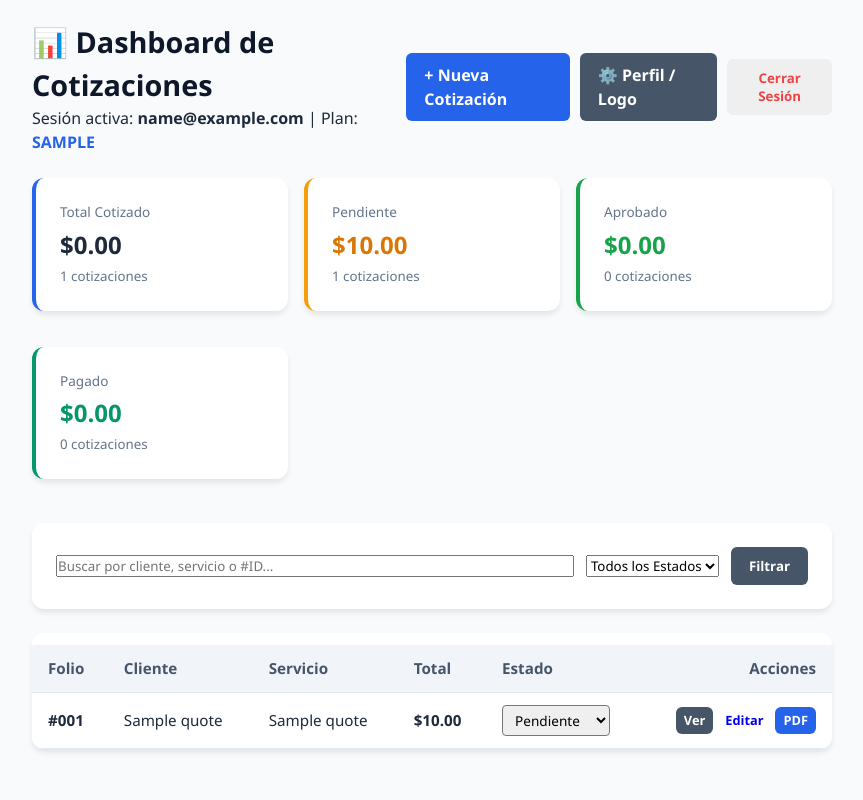
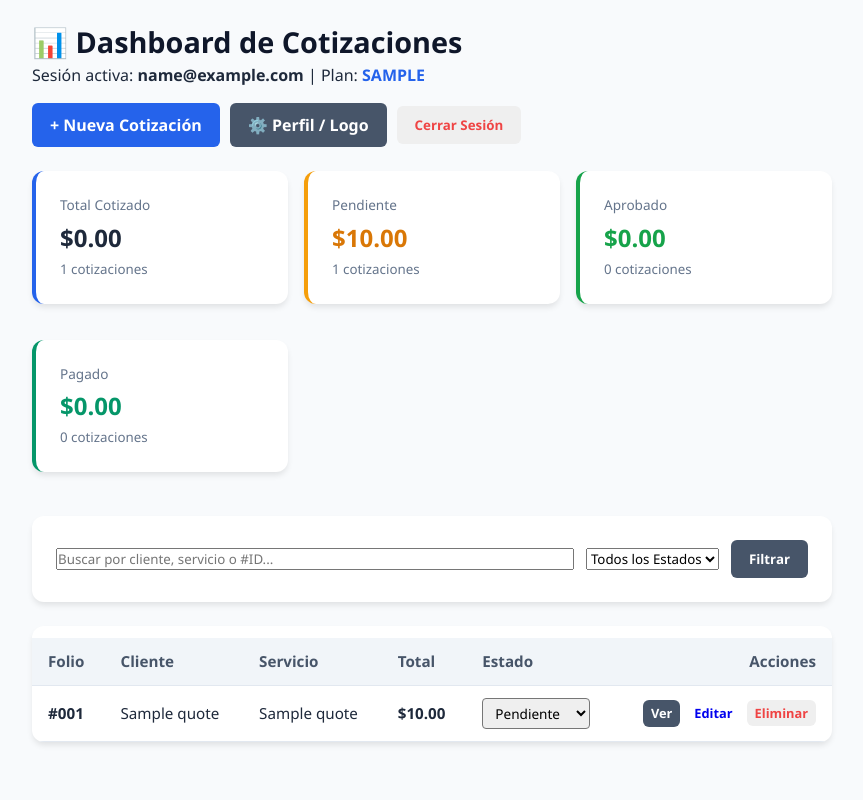
Before and after one commit to owenvaldez46-dot/QuoteFlow, a FastAPI app: page /dashboard in a window 1280 px wide. Shown: the whole page, without its empty margins (208-1071 px from the left). Run offline with FastAPI, Linux system fonts and the light colour scheme; the visitor is signed in with stand-in values (Sample User, id 1); tables that the repository leaves empty hold one stand-in row (values such as "Sample post").

Commit message:
Refactor dashboard layout and styles for responsiveness
Updated the dashboard layout with a new header structure and improved styles for better responsiveness. Added action buttons and improved the display of quotes.

```diff
--- a/templates/dashboard.html
+++ b/templates/dashboard.html
@@ -5,10 +5,52 @@
     <meta name="viewport" content="width=device-width, initial-scale=1.0">
     <title>Dashboard | QuoteFlow</title>
     <link rel="stylesheet" href="/static/style.css">
+    <style>
+        .header-nav {
+            display: flex;
+            justify-content: space-between;
+            align-items: center;
+            flex-wrap: wrap;
+            gap: 16px;
+            margin-bottom: 24px;
+        }
+        .header-actions {
+            display: flex;
+            gap: 10px;
+            align-items: center;
+            flex-wrap: wrap;
+        }
+        .actions-cell {
+            display: flex;
+            gap: 6px;
+            justify-content: flex-end;
+            align-items: center;
+        }
+        @media (max-width: 768px) {
+            .header-nav {
+                flex-direction: column;
+                align-items: flex-start;
+            }
+            .header-actions {
+                width: 100%;
+                justify-content: flex-start;
+            }
+            .header-actions a, .header-actions form, .header-actions button {
+                flex: 1;
+                text-align: center;
+            }
+            .table-responsive {
+                border: 0;
+            }
+            .table-responsive table {
+                min-width: 600px;
+            }
+        }
+    </style>
 </head>
 <body>
     <div class="container">
-        <header class="header">
+        <header class="header header-nav">
             <div>
                 <h1>📊 Dashboard de Cotizaciones</h1>
                 <p>Sesión activa: <strong>{{ user.email }}</strong> | Plan:
@@ -19,7 +61,7 @@
                     {% endif %}
                 </p>
             </div>
-            <div style="display: flex; gap: 10px; align-items: center;">
+            <div class="header-actions">
                 <a href="/" class="btn btn-primary">+ Nueva Cotización</a>
                 <a href="/settings" class="btn btn-secondary">⚙️ Perfil / Logo</a>
                 {% if user.plan == 'free' %}
@@ -27,7 +69,7 @@
                 {% endif %}
                 <form action="/logout" method="POST" style="margin: 0;">
                     <input type="hidden" name="csrf_token" value="{{ csrf_token }}">
-                    <button type="submit" class="btn btn-outline" style="color: #ef4444; border-color: #ef4444;">Cerrar Sesión</button>
+                    <button type="submit" class="btn btn-outline" style="color: #ef4444; border-color: #ef4444; width: 100%;">Cerrar Sesión</button>
                 </form>
             </div>
         </header>
@@ -82,7 +124,7 @@
             {% endif %}
         </form>
 
-        <div class="card" style="padding: 0; overflow-x: auto;">
+        <div class="card table-responsive" style="padding: 0; overflow-x: auto;">
             <table style="width: 100%; border-collapse: collapse;">
                 <thead>
                     <tr style="background: #f8fafc; text-align: left; border-bottom: 1px solid #e2e8f0;">
@@ -113,14 +155,19 @@
                             </form>
                         </td>
                         <td style="padding: 12px 16px; text-align: right;">
-                            <a href="/quote/{{ quote.id }}" class="btn btn-secondary" style="padding: 4px 8px; font-size: 0.8rem;">Ver</a>
-                            <a href="/quote/{{ quote.id }}/edit" class="btn btn-outline" style="padding: 4px 8px; font-size: 0.8rem;">Editar</a>
-                            <a href="/quote/{{ quote.id }}/pdf" class="btn btn-primary" style="padding: 4px 8px; font-size: 0.8rem;">PDF</a>
+                            <div class="actions-cell">
+                                <a href="/quote/{{ quote.id }}" class="btn btn-secondary" style="padding: 4px 8px; font-size: 0.8rem; text-decoration: none;">Ver</a>
+                                <a href="/quote/{{ quote.id }}/edit" class="btn btn-outline" style="padding: 4px 8px; font-size: 0.8rem; text-decoration: none;">Editar</a>
+                                <form action="/quote/{{ quote.id }}/delete" method="POST" style="margin: 0;" onsubmit="return confirm('¿Estás seguro de que deseas eliminar esta cotización?');">
+                                    <input type="hidden" name="csrf_token" value="{{ csrf_token }}">
+                                    <button type="submit" class="btn btn-outline" style="padding: 4px 8px; font-size: 0.8rem; color: #ef4444; border-color: #ef4444;">Eliminar</button>
+                                </form>
+                            </div>
                         </td>
                     </tr>
                     {% else %}
                     <tr>
-                        <td colspan="6" style="text-align: center; padding: 24px; color: #64748b;">
+                        <td colspan="6" style="padding: 24px; text-align: center; color: #64748b;">
                             No se encontraron cotizaciones registrados.
                         </td>
                     </tr>
```
